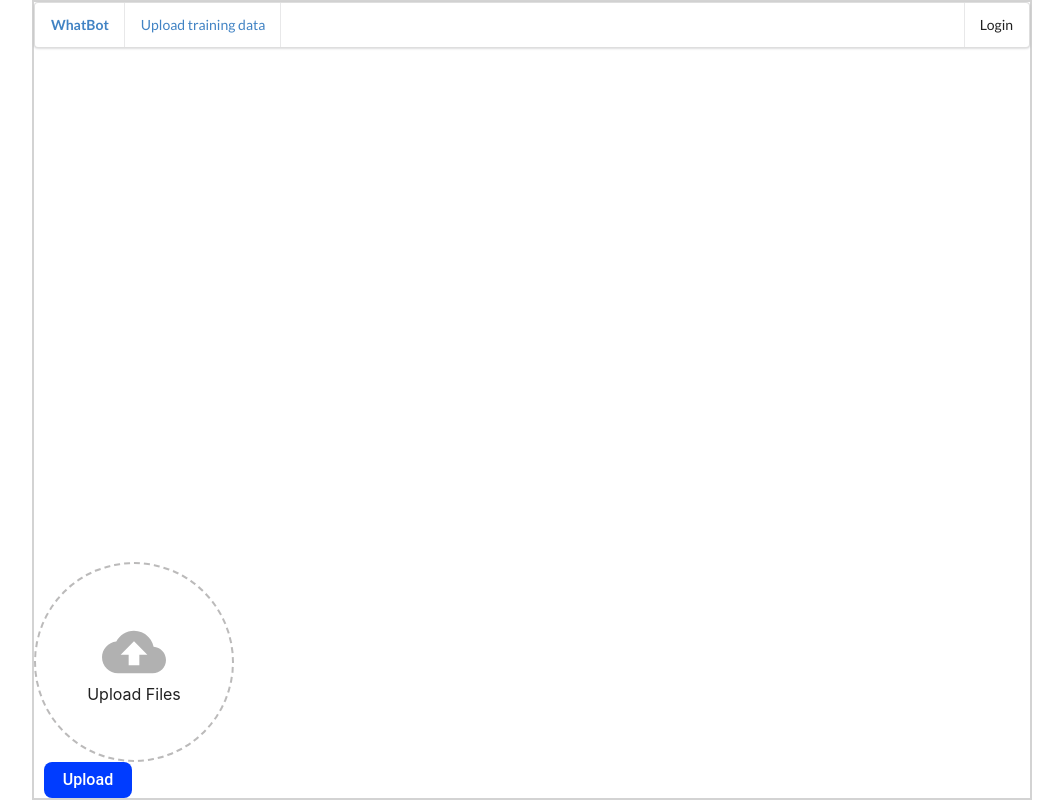
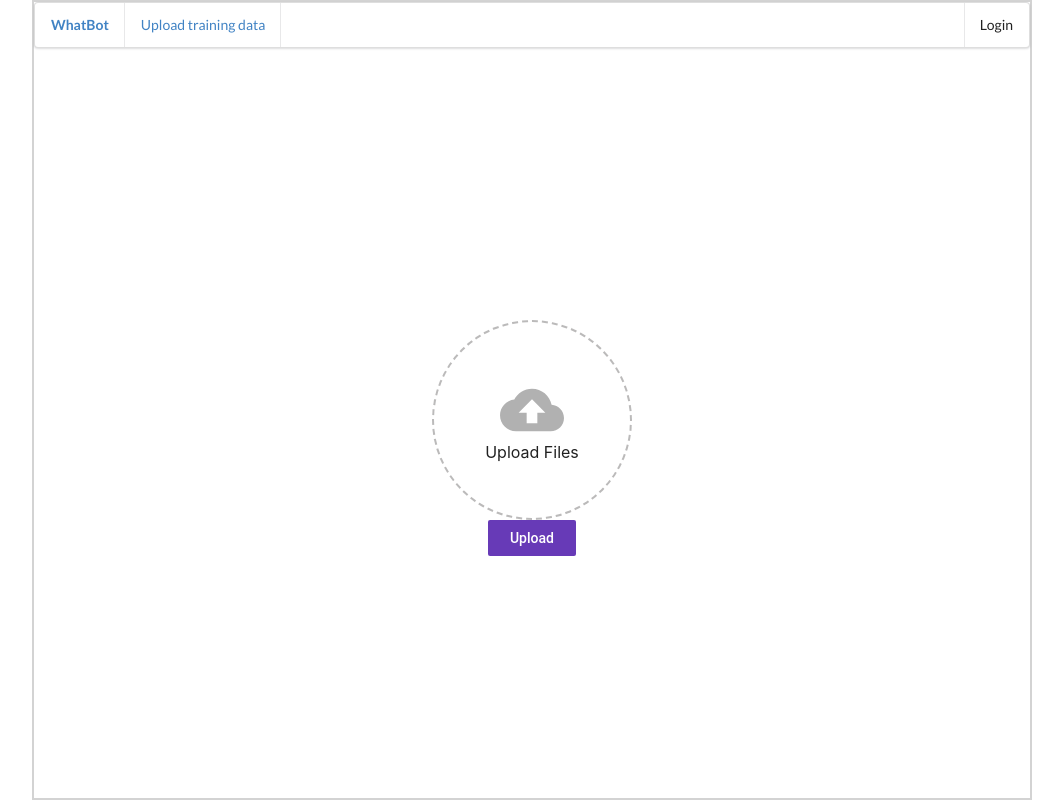
Before and after one commit to Bennyhwanggggg/WhatBot, a React (Create React App) app in the folder frontend/: page /upload in a window 1280 px wide. Shown: the whole page, without its empty margins (108-1171 px from the left). Built offline with nearby package versions, Linux system fonts and the light colour scheme.

Commit message:
fix dropzone position

```diff
--- a/frontend/src/components/App.css
+++ b/frontend/src/components/App.css
@@ -102,5 +102,4 @@ button {
     color: white;
     border: none;
     border-radius: 8px;
-  margin-left: 10px;
 }
--- a/frontend/src/components/Upload.css
+++ b/frontend/src/components/Upload.css
@@ -1,3 +1,8 @@
+.Upload {
+    margin: 0 auto;
+    height: 60%;
+}
+
 .Filename {
     margin-bottom: 8px;
     font-size: 16px;
@@ -27,13 +32,16 @@
     align-items: center;
 }
 
-button {
+.Actions {
+    text-align: center;
+}
+
+.Dropzone-upload {
     font-family: 'Roboto medium', sans-serif;
     font-size: 14px;
     display: inline-block;
     height: 36px;
     min-width: 88px;
-    padding: 6px 16px;
     line-height: 1.42857143;
     text-align: center;
     white-space: nowrap;
@@ -52,7 +60,7 @@ button {
     outline: 0;
 }
 
-button:disabled {
+.Dropzone-upload:disabled {
     background: rgb(189, 189, 189);
     cursor: default;
 }
--- a/frontend/src/components/Upload.js
+++ b/frontend/src/components/Upload.js
@@ -2,7 +2,7 @@ import React, { Component } from 'react'
 import Dropzone from './Dropzone'
 import './Upload.css'
 import Progress from './Progress'
-import baseline_check_circle_outline from "baseline-check_circle_outline-24px.svg";
+import baseline_check_circle from "./baseline-check_circle-24px.svg";
 
 class Upload extends Component {
   constructor (props) {
@@ -73,7 +73,7 @@ class Upload extends Component {
         const formData = new FormData()
         formData.append('file', file, file.name)
 
-        req.open('POST', 'http://localhost:8000/upload')
+        req.open('POST', 'http://localhost:8000/upload') // TODO: change this to backend
         req.send(formData)
         })
   }
@@ -87,7 +87,7 @@ class Upload extends Component {
                 <img
                     className='CheckIcon'
                     alt='done'
-                    src={baseline_check_circle_outline}
+                    src={baseline_check_circle}
                     style={{
                     opacity: uploadProgress && uploadProgress.state === 'done' ? 0.5 : 0
                     }}
@@ -102,6 +102,7 @@ class Upload extends Component {
         return (
             <button
             onClick={() => this.setState({ files: [], successfullUploaded: false })}
+            className="Dropzone-upload"
             >
             Clear
             </button>
@@ -111,6 +112,7 @@ class Upload extends Component {
             <button
                 disabled={this.state.files.length < 0 || this.state.uploading}
                 onClick={this.uploadFiles}
+                className="Dropzone-upload"
             >
                 Upload
             </button>
```
Lines whose indentation alone changed are shown as unchanged.
